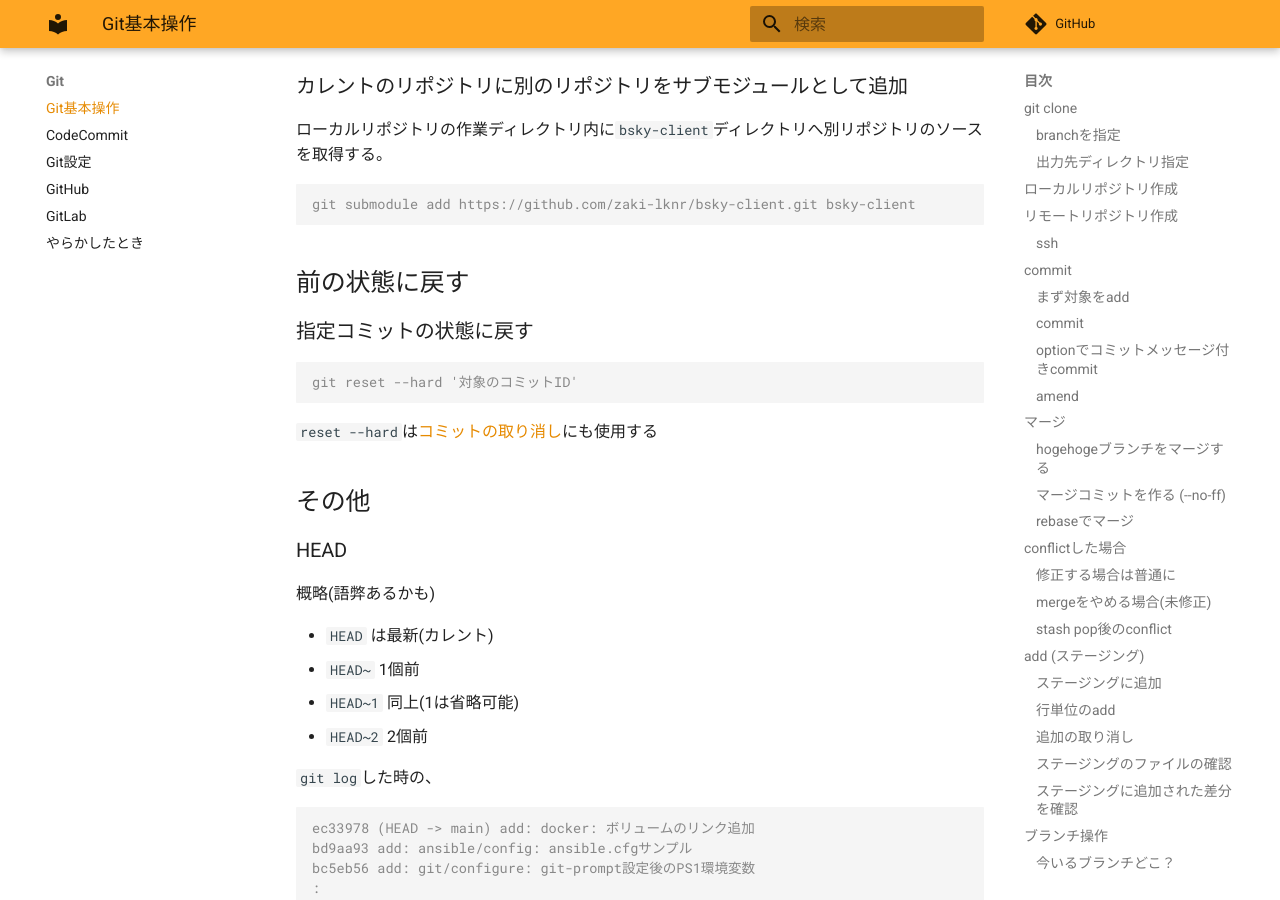
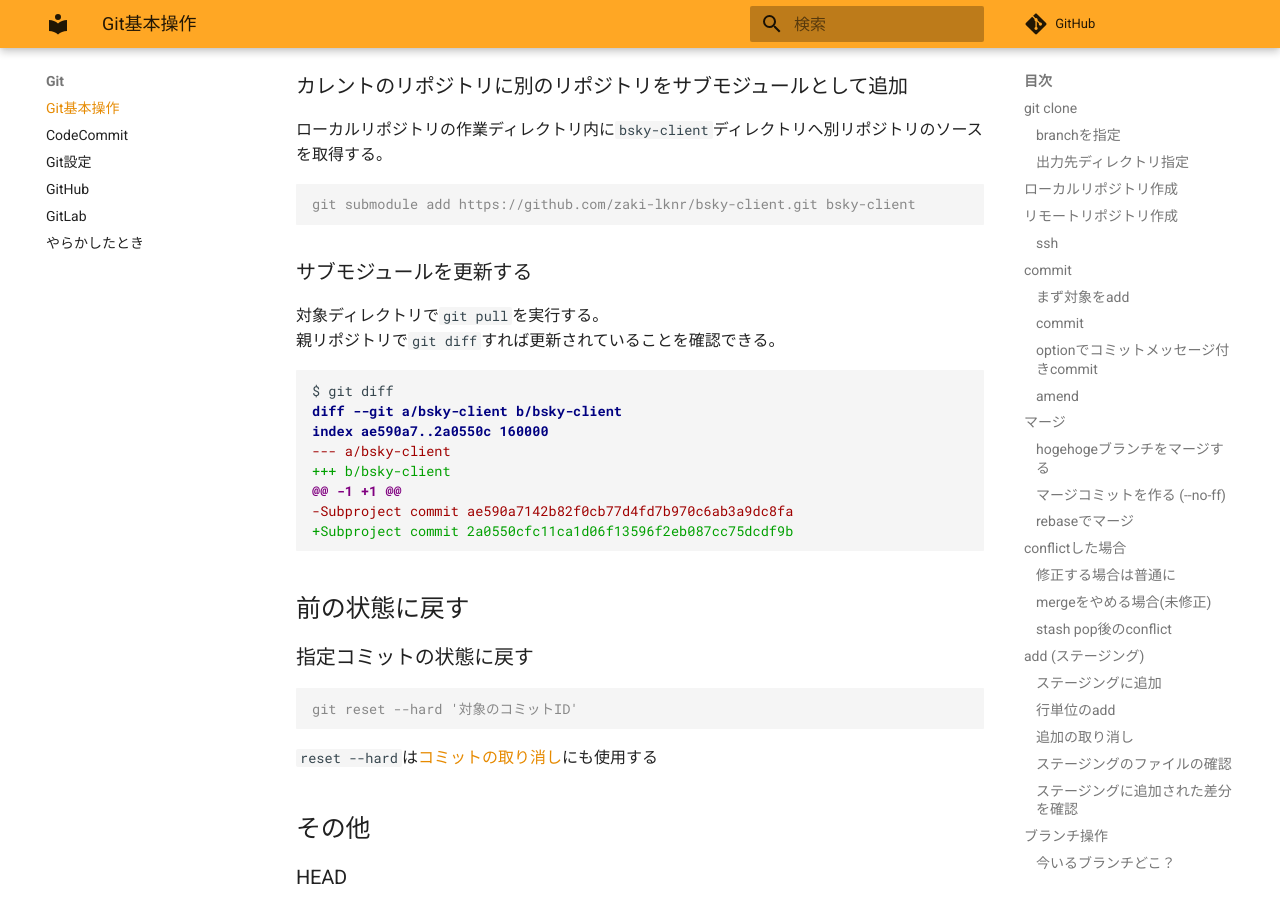
Before and after one commit to zaki-lknr/docs, an MkDocs documentation site: the page built from docs/Git/index.md, in a window 1280 px wide and 900 px high, scrolled down 12995 px. Built offline with MkDocs 1.6.1 and Material for MkDocs 9.7.7, drawn with Linux system fonts in a browser that asks for light colours; comment, search, counter and statistics services are not loaded.

Commit message:
add: git: サブモジュールの更新

````diff
--- a/docs/Git/index.md
+++ b/docs/Git/index.md
@@ -637,6 +637,22 @@ git blame --ignore-rev <除外したいコミットID> <filename>
 git submodule add https://github.com/zaki-lknr/bsky-client.git bsky-client
 ```
 
+### サブモジュールを更新する
+
+対象ディレクトリで`git pull`を実行する。
+親リポジトリで`git diff`すれば更新されていることを確認できる。
+
+```diff
+$ git diff
+diff --git a/bsky-client b/bsky-client
+index ae590a7..2a0550c 160000
+--- a/bsky-client
++++ b/bsky-client
+@@ -1 +1 @@
+-Subproject commit ae590a7142b82f0cb77d4fd7b970c6ab3a9dc8fa
++Subproject commit 2a0550cfc11ca1d06f13596f2eb087cc75dcdf9b
+```
+
 ## 前の状態に戻す
 
 ### 指定コミットの状態に戻す
````
